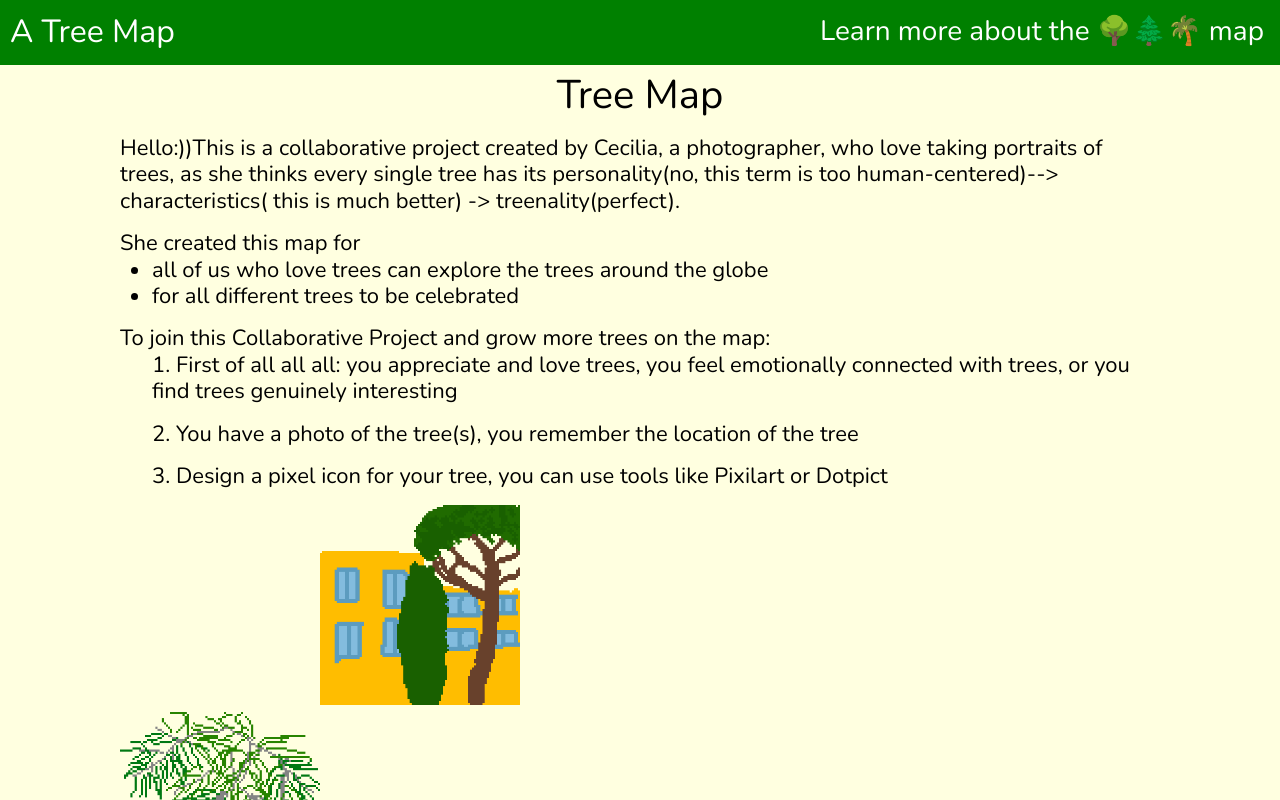
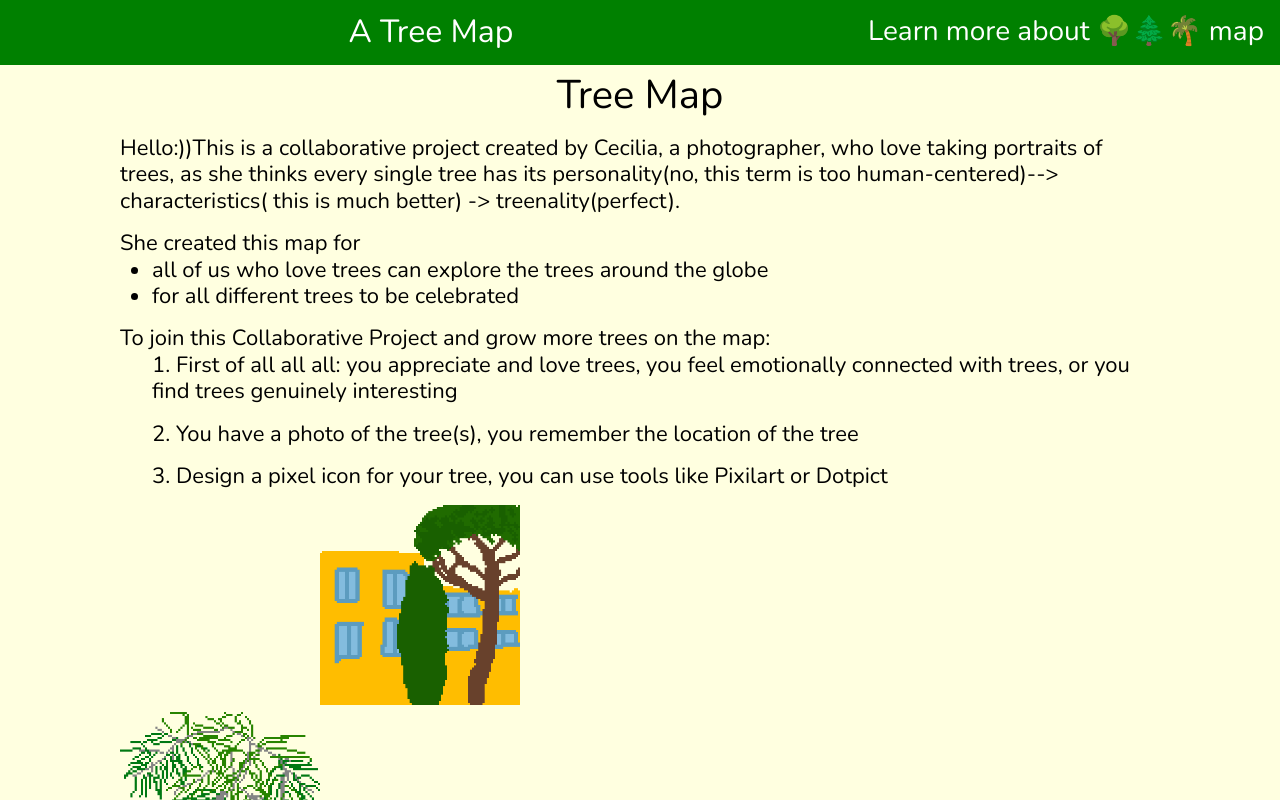
Before and after one commit to ceciliayiyue/cecilia-tree-map, a Next.js app: page /intro in a window 1280 px wide. Shown: the top 800 px of the page. Built offline with nearby package versions, Linux system fonts and the light colour scheme.

Commit message:
update header
header in mobile version works

```diff
--- a/components/Header.tsx
+++ b/components/Header.tsx
@@ -29,17 +29,15 @@ const Header = () => {
           </Link>
         </Nav>
 
-        <Navbar.Collapse id="responsive-navbar-nav"  >
           <Nav className="ms-auto" >
              <Link  href="/intro">
               <a className="navbar-brand"><h3 style={{fontFamily:"Nunito"}}>
-           Learn more about the 🌳🌲🌴 map
+           Learn more about 🌳🌲🌴 map
               </h3></a>
             </Link>
 
 
           </Nav>
-        </Navbar.Collapse>
 
 
       </Navbar>
```
